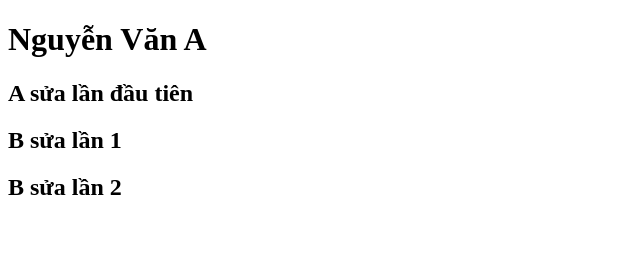
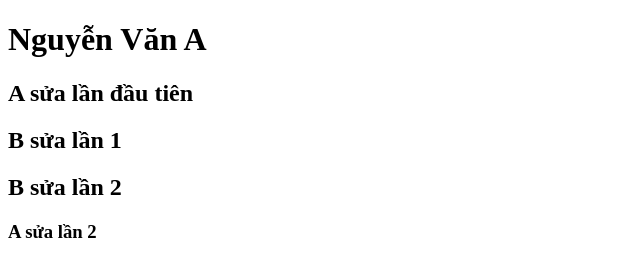
Before and after one commit to N-H-phuc/TeamAB, a plain HTML site: page index.html in a window 1280 px wide. Shown: the whole page, without its empty margins (0-640 px from the left). Drawn offline with Linux system fonts and the light colour scheme.

Commit message:
A sửa lần 2

```diff
--- a/index.html
+++ b/index.html
@@ -13,6 +13,7 @@
     <h2> A sửa lần đầu tiên</h2>
     <h2> B sửa lần 1</h2>
     <h2> B sửa lần 2</h2>
+    <h3> A sửa lần 2</h3>
 </body>
 
 </html>
```
